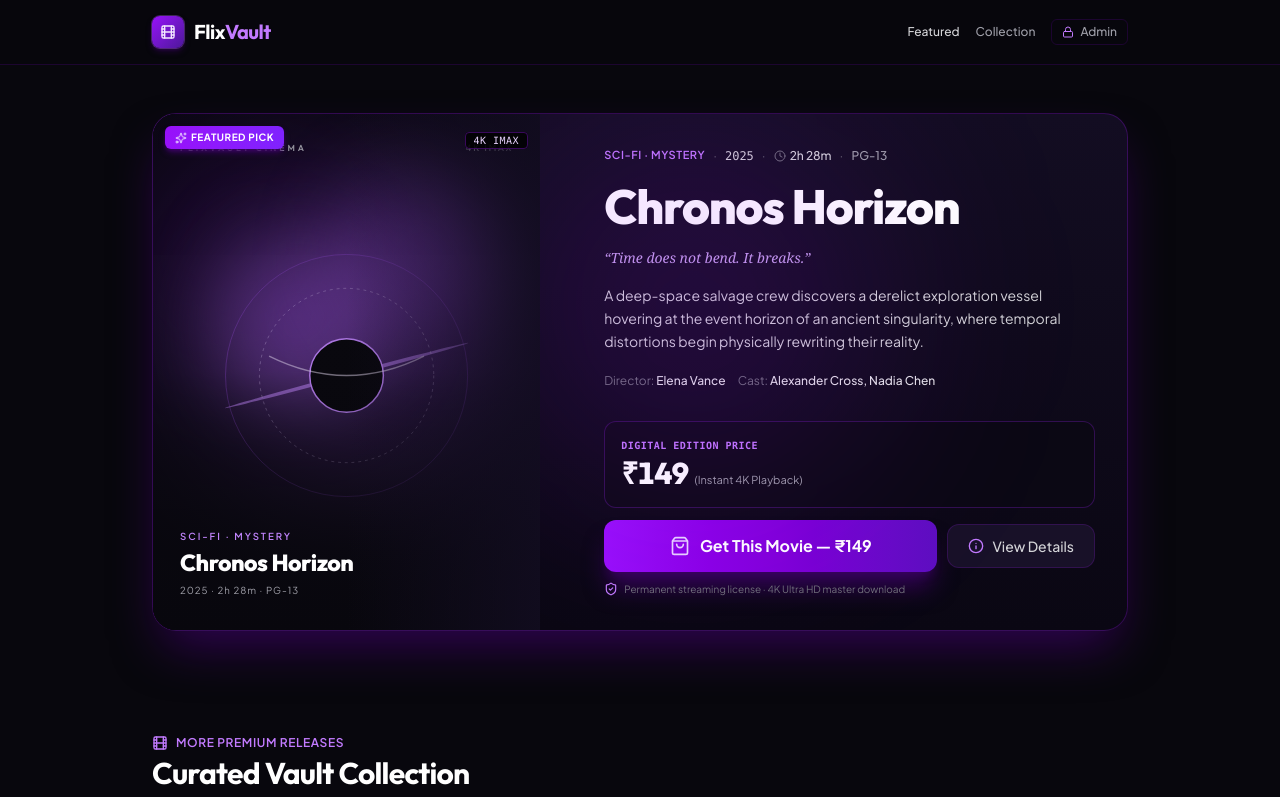
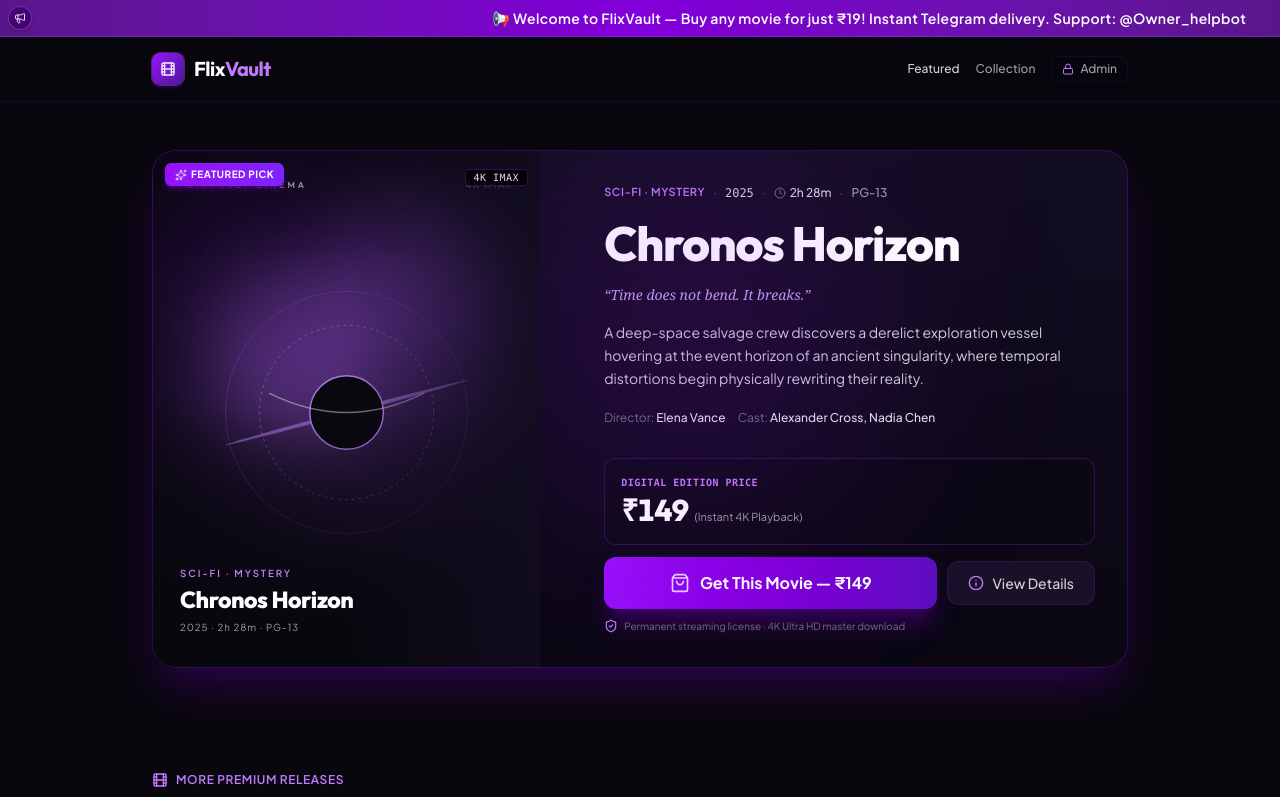
Before and after one commit to RAXIE06/flix-vault, a React (Vite) app: page / in a window 1280 px wide. Shown: the top 797 px of the page. Built offline with nearby package versions, Linux system fonts and the light colour scheme; no server answers.

Commit message:
Update Header.tsx

```diff
--- a/src/components/Header.tsx
+++ b/src/components/Header.tsx
@@ -1,23 +1,65 @@
 import React from 'react';
-import { Film, Sparkles, Lock } from 'lucide-react';
+import { Film, Sparkles, Lock, Megaphone } from 'lucide-react';
 
 interface HeaderProps {
   hasSecondaryMovies: boolean;
   onNavigate: (sectionId: string) => void;
   onOpenAdminAccess?: () => void;
+  /** Optional announcement text. If not provided, defaults to welcome message. */
+  announcementText?: string;
 }
 
 export const Header: React.FC<HeaderProps> = ({
   hasSecondaryMovies,
   onNavigate,
   onOpenAdminAccess,
+  announcementText,
 }) => {
+  const defaultNotice =
+    '📢 Welcome to FlixVault — Buy any movie for just ₹19! Instant Telegram delivery. Support: @Owner_helpbot';
+  const notice = announcementText || defaultNotice;
+
   return (
+    <>
+      {/* ============================================================ */}
+      {/* ANNOUNCEMENT MARQUEE — Top of the page                     */}
+      {/* ============================================================ */}
+      <div className="w-full bg-gradient-to-r from-purple-900 via-purple-700 to-purple-900 overflow-hidden border-b border-purple-500/30 relative">
+        <div className="relative flex items-center h-9">
+          <style>{`
+            @keyframes flixvault-marquee {
+              0% { transform: translateX(100%); }
+              100% { transform: translateX(-100%); }
+            }
+            .flixvault-marquee-text {
+              animation: flixvault-marquee 30s linear infinite;
+              white-space: nowrap;
+              display: inline-block;
+              padding-left: 20px;
+            }
+            .flixvault-marquee-text:hover {
+              animation-play-state: paused;
+            }
+          `}</style>
+
+          <div className="absolute left-2 z-10 flex items-center justify-center w-6 h-6 rounded-full bg-purple-950/80 border border-purple-500/50 shadow-md">
+            <Megaphone className="w-3 h-3 text-purple-200" />
+          </div>
+
+          <div className="flixvault-marquee-text text-xs sm:text-sm font-semibold text-white tracking-wide">
+            {notice}
+          </div>
+        </div>
+      </div>
+
+      {/* ============================================================ */}
+      {/* MAIN HEADER                                                 */}
+      {/* ============================================================ */}
       <header className="sticky top-0 z-40 w-full bg-[#08070d]/95 backdrop-blur-md border-b border-purple-950/40">
         <div className="max-w-5xl mx-auto px-4 sm:px-6">
           <div className="flex items-center justify-between h-14 sm:h-16">
 
-          {/* FlixVault Logo: Prominent yet compact for mobile (360px-430px) */}
+            {/* FlixVault Logo */}
             <button
               onClick={() => onNavigate('featured-showcase')}
               className="flex items-center gap-2.5 text-left group focus-visible:outline-none focus-visible:ring-2 focus-visible:ring-purple-500 rounded-md py-1 cursor-pointer"
@@ -31,7 +73,7 @@ export const Header: React.FC<HeaderProps> = ({
               </span>
             </button>
 
-          {/* Minimal Navigation & Quality Indicator */}
+            {/* Minimal Navigation */}
             <div className="flex items-center gap-2.5 sm:gap-4 text-xs font-medium">
               <button
                 onClick={() => onNavigate('featured-showcase')}
@@ -48,13 +90,11 @@ export const Header: React.FC<HeaderProps> = ({
                 </button>
               )}
 
-            {/* Subtle Ultra HD Quality Badge */}
               <span className="hidden xs:inline-flex items-center gap-1 px-2 py-0.5 rounded text-[10px] font-mono tracking-wider bg-purple-950/80 border border-purple-800/40 text-purple-300">
                 <Sparkles className="w-2.5 h-2.5 text-purple-400" />
                 <span>4K MASTER</span>
               </span>
 
-            {/* Admin Access Button in Header (opens secret-code verification modal) */}
               {onOpenAdminAccess && (
                 <button
                   onClick={onOpenAdminAccess}
@@ -71,5 +111,6 @@ export const Header: React.FC<HeaderProps> = ({
           </div>
         </div>
       </header>
+    </>
   );
 };
```
Lines whose indentation alone changed are shown as unchanged.
